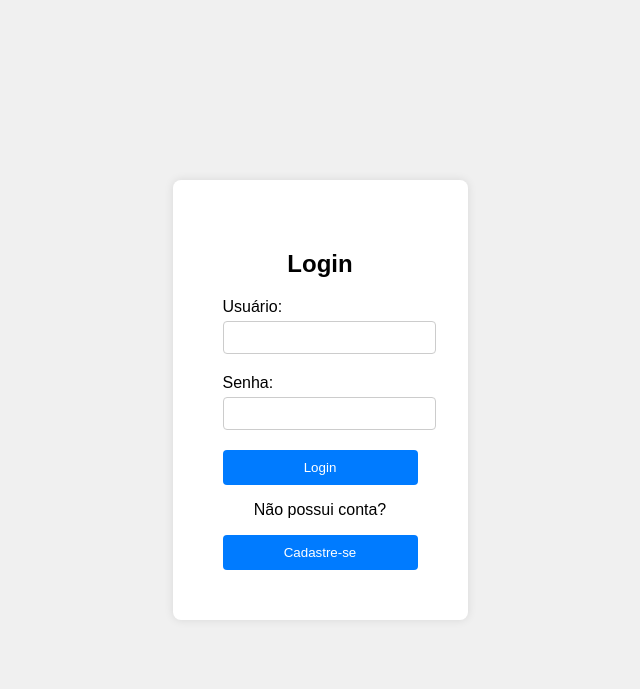
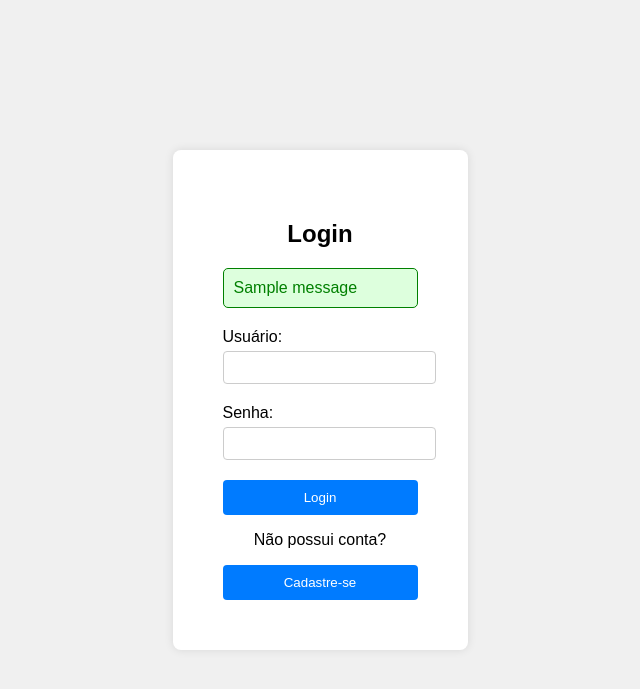
Before and after one commit to Dalri05/Gestao-Hospitalar, a Flask app: page / in a window 1280 px wide. Shown: the top 689 px of the page, without its empty margins (320-960 px from the left). Run offline with Flask 3, Linux system fonts and the light colour scheme; tables that the repository leaves empty or names only in its code hold one stand-in row (values such as "Sample post"); one stand-in notice (Sample message) is shown.

Commit message:
Adicionado sistema de senhas
verificacao de senhas
senhas admin
flash de erro

```diff
--- a/app.py
+++ b/app.py
@@ -1,7 +1,10 @@
 from flask import Flask, render_template, request, redirect, url_for, flash
 import mysql.connector
+from werkzeug.security import generate_password_hash, check_password_hash
 
 app = Flask(__name__)
+app.secret_key = '12345'
+senhaAdmin = '12345'
 
 try:
     conexao = mysql.connector.connect(
@@ -23,7 +26,7 @@ def index():
 
 @app.route('/cadastro', methods=['GET', 'POST'])
 def cadastro():
-    if request.method == "POST":
+    if request.method == 'POST':
         usuario = request.form['username']
         senha = request.form['password']
         nome = request.form['nome']
@@ -60,10 +63,28 @@ def novo_paciente():
 @app.route('/', methods=['GET', 'POST'])
 def login():
     if request.method == 'POST':
-        usuario = request.form['usuario']
-        senha = request.form['senha']
-        return redirect(url_for('index'))
+        usuario = request.form['username'].strip()
+        senha = request.form['password'].strip()
+
+        cursor.execute('SELECT * FROM usuarios WHERE usuario = %s', (usuario,))
+        usuario_encontrado = cursor.fetchone()
+
+        if usuario_encontrado:
+            # Para depuração: exibir o hash da senha armazenada
+            print(f"Senha armazenada (hash): {usuario_encontrado[1]}")
+            print(f"Senha fornecida: {senha}")
+
+            if check_password_hash(usuario_encontrado[1], senha):
+                return redirect(url_for('index'))
+            if {senha} == senhaAdmin:
+                return redirect(url_for('index'))
+            else:
+                flash('Senha incorreta', 'error')
+        else:
+            flash('Usuário não encontrado', 'error')
+
     return render_template('login.html')
+
 
 @app.route('/limpar_pacientes')
 def limpar_pacientes():
--- a/static/login.css
+++ b/static/login.css
@@ -54,3 +54,26 @@ button:hover {
 .pergunta{
     text-align: center;
 }
+
+.flashes {
+    margin-bottom: 20px;
+}
+
+.flash-message {
+    padding: 10px;
+    border: 1px solid #ccc;
+    border-radius: 5px;
+    margin-bottom: 10px;
+}
+
+.flash-message.error {
+    border-color: red;
+    background-color: #fdd;
+    color: red;
+}
+
+.flash-message.success {
+    border-color: green;
+    background-color: #dfd;
+    color: green;
+}
--- a/templates/login.html
+++ b/templates/login.html
@@ -11,28 +11,39 @@
 <body>
     <div class="login-container">
         <h2>Login</h2>
-        <form id="login-form" action="{{ url_for('index') }}" method="get">
+
+        {% with messages = get_flashed_messages(with_categories=true) %}
+            {% if messages %}
+                <div class="flashes">
+                    {% for category, message in messages %}
+                        <div class="flash-message {{ category }}">{{ message }}</div>
+                    {% endfor %}
+                </div>
+            {% endif %}
+        {% endwith %}
+
+        <form id="login-form" action="{{ url_for('login') }}" method="post">
             <div class="input-group">
                 <label for="usuario">Usuário:</label>
-                <input type="text" id="usuario" name="usuario" required>
+                <input type="text" id="usuario" name="username" required>
             </div>
             <div class="input-group">
                 <label for="senha">Senha:</label>
-                <input type="password" id="senha" name="senha" required>
+                <input type="password" id="senha" name="password" required>
             </div>
             <button type="submit">Login</button>
-            <p class="pergunta">Não possui conta?</p>
-            <button id="cadastro-btn" type="button">Cadastre-se</button>
         </form>
+
+        <p class="pergunta">Não possui conta?</p>
+        <button id="cadastro-btn" type="button">Cadastre-se</button>
     </div>
 
     <script>
         document.getElementById('cadastro-btn').addEventListener('click', function() {
-            document.getElementById('login-form').action = '{{ url_for("cadastro") }}';
-            document.getElementById('login-form').submit();
+            window.location.href = '{{ url_for("cadastro") }}';
         });
 
-        document.querySelector('form').addEventListener('submit', function(event) {
+        document.getElementById('login-form').addEventListener('submit', function(event) {
             var usernameInput = document.getElementById('usuario');
             var passwordInput = document.getElementById('senha');
 
```
Also changed, not shown: 1 other file.
